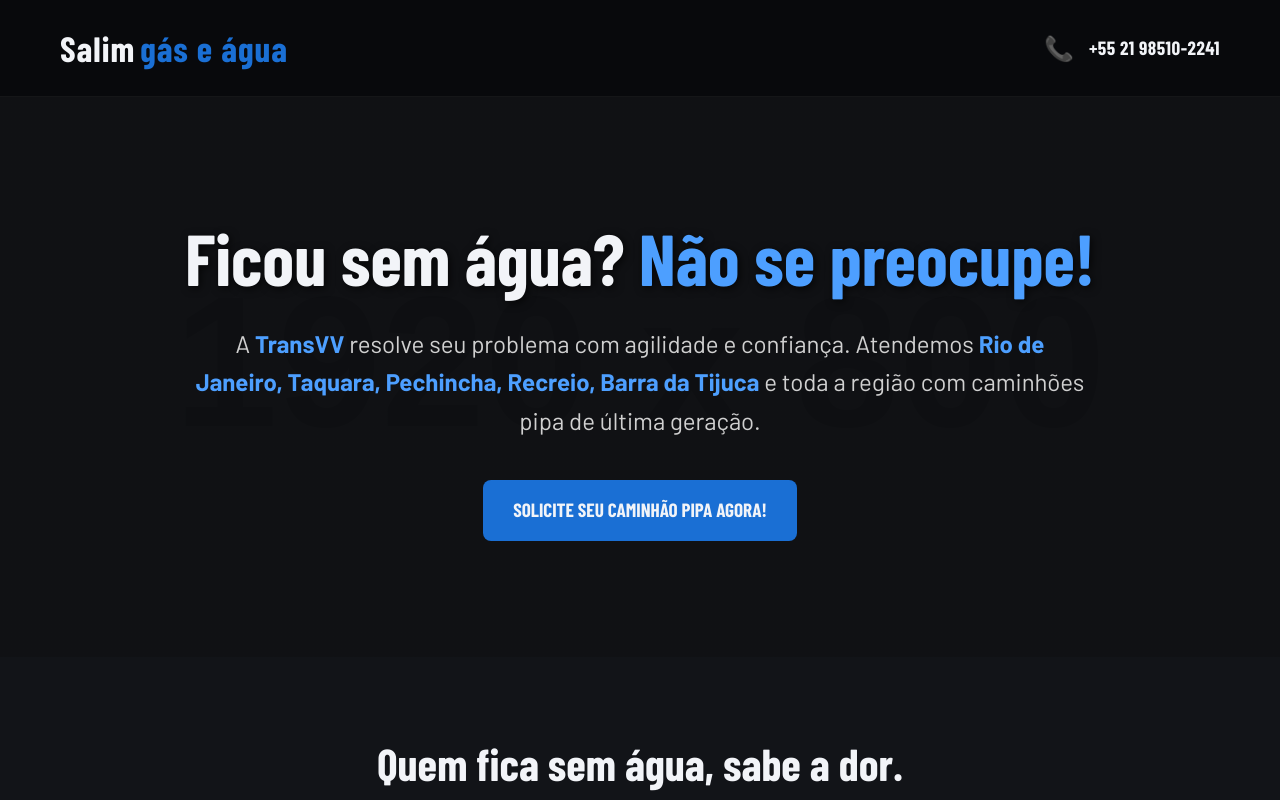
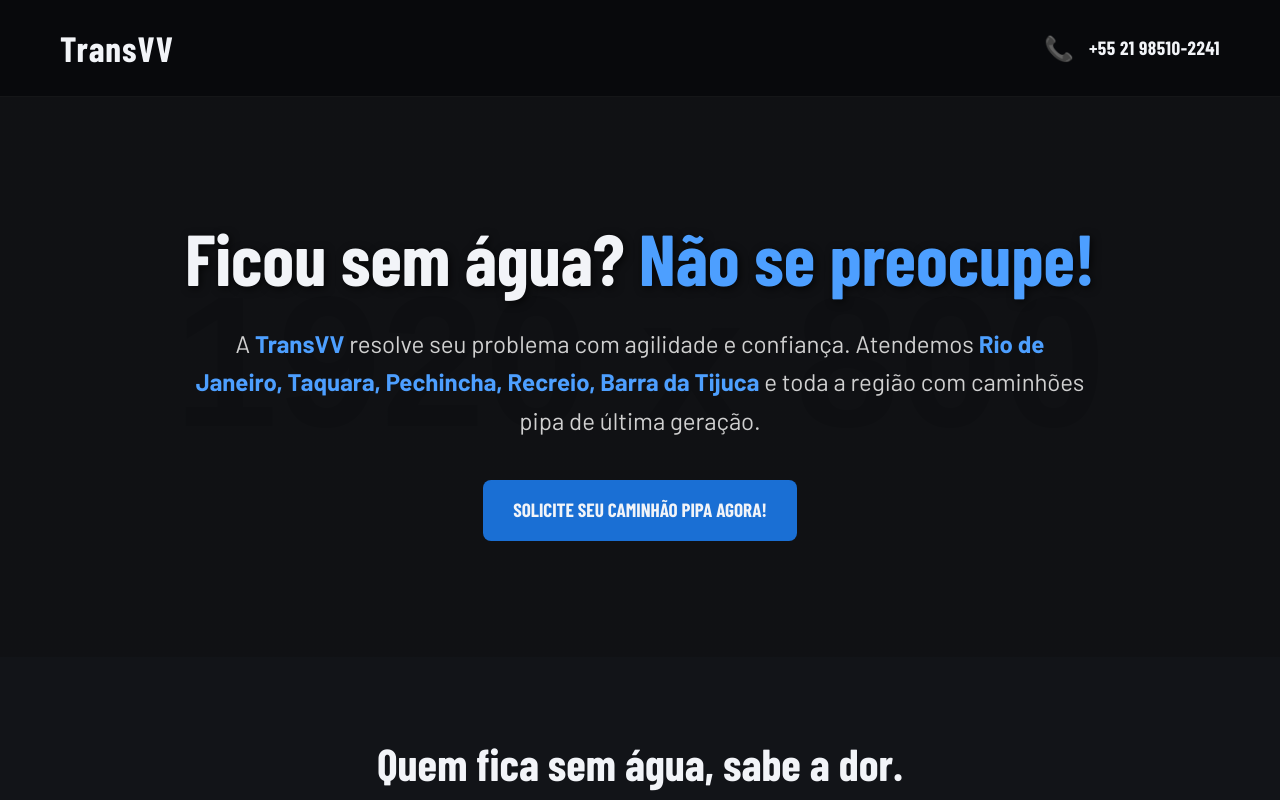
Before and after one commit to elsintonizadorcuantico369-dot/pipa-transvv, a plain HTML site: page index.html in a window 1280 px wide. Shown: the top 800 px of the page. Drawn offline with nearby package versions, Linux system fonts and the light colour scheme; placeholder pictures from the web are drawn by us.

Commit message:
fix navbar

```diff
--- a/index.html
+++ b/index.html
@@ -577,7 +577,7 @@
 
     <header class="navbar">
         <div class="container">
-            <a href="https://wa.me/552178321010" class="navbar-brand">Salim <span>gás e água</span></a>
+            <a href="https://wa.me/552178321010" class="navbar-brand">TransVV</a>
             <div class="navbar-contact">
                 <span class="phone-icon icon-phone"></span>
                 <a href="https://wa.me/552178321010" class="phone-number">+55 21 98510-2241</a>
```
